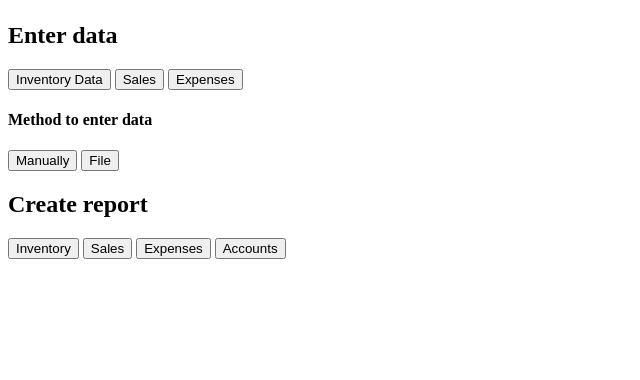
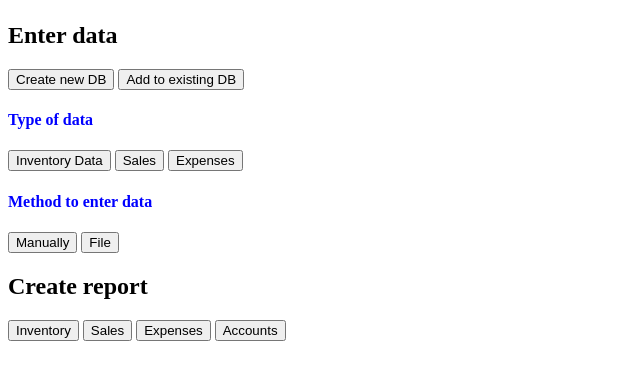
Before and after one commit to Inoshas/ICMA, a Flask app: page / in a window 1280 px wide. Shown: the part 58-438 px from the top of the page, without its empty margins (0-640 px from the left). Run offline with Flask 3, Linux system fonts and the light colour scheme.

Commit message:
ready_html

```diff
--- a/templates/index.html
+++ b/templates/index.html
@@ -15,11 +15,14 @@
     <main>
         <form action="/test" method="post">
             <h2>Enter data</h2>
+            <button type="submit"> Create new DB  </button>
+            <button type="submit"> Add to existing DB  </button>
+            <h4 style="color:blue"> Type of data</h4>
                 <button type="submit"> Inventory Data  </button>
                 <button type="submit"> Sales  </button>
                 <button type="submit"> Expenses  </button>
-                <h4> Method to enter data</h4>
-                    <button type="submit"> Manually </button>
+                <h4 style="color:blue"> Method to enter data</h4>
+                    <button  type="submit"> Manually </button>
                     <button type="submit"> File  </button>
             <h2> Create report </h2>
                 <button type="submit"> Inventory </button>
```
